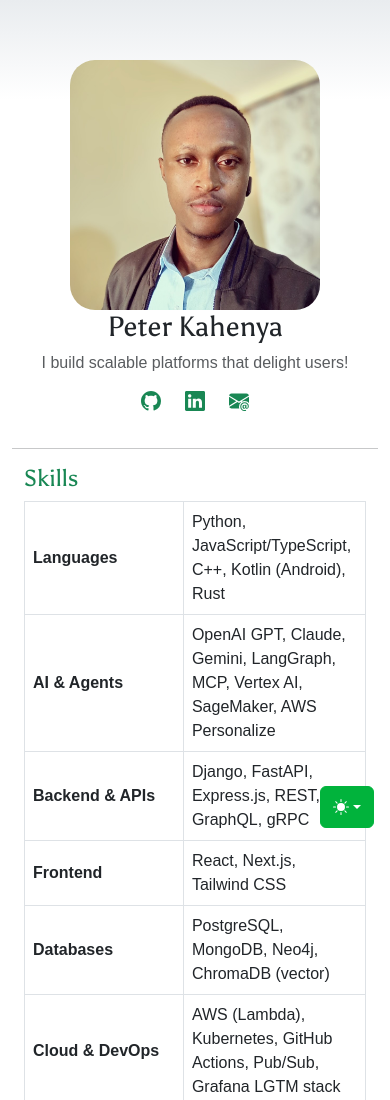
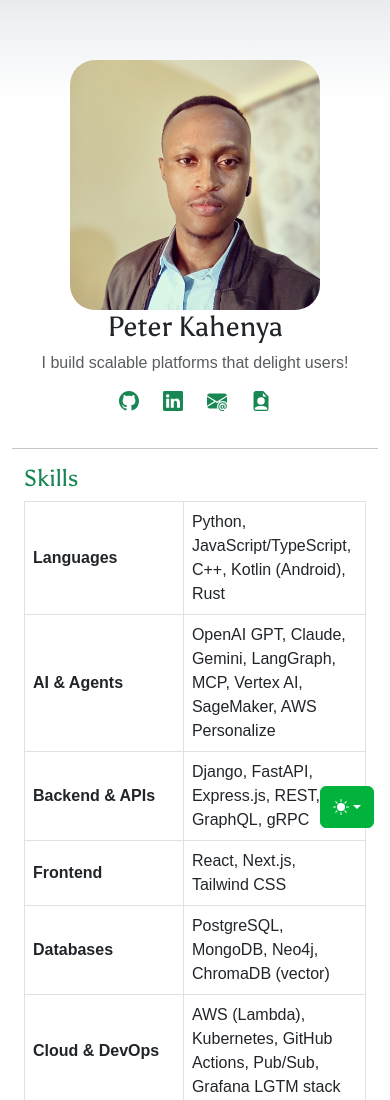
Before and after one commit to PeterKahenya/peterkahenya, a plain HTML site: page index.html in a window 390 px wide. Shown: the top 1100 px of the page. Drawn offline with Linux system fonts and the light colour scheme.

Commit message:
Link the October 2026 CV from the header
- Add the CV PDF under assets/docs and a CV icon link next to the
  GitHub, LinkedIn and email icons
- Lay the icons out with a flex gap instead of grid columns so all
  four stay on one line on phones (same spacing on desktop)
- Give each icon link an aria-label and tooltip

Co-Authored-By: Claude Opus 5.5 <noreply@anthropic.com>

```diff
--- a/index.html
+++ b/index.html
@@ -275,10 +275,12 @@
               <p class="text-body-secondary">
                 I build scalable platforms that delight users!
               </p>
-              <div class="row align-items-center justify-content-center">
+              <div class="d-flex align-items-center justify-content-center gap-4">
                 <a
                   href="https://github.com/PeterKahenya"
-                  class="col text-success"
+                  class="text-success"
+                  aria-label="GitHub"
+                  title="GitHub"
                 >
                   <svg
                     xmlns="http://www.w3.org/2000/svg"
@@ -295,7 +297,9 @@
                 </a>
                 <a
                   href="https://www.linkedin.com/in/peter-kahenya/"
-                  class="col text-success"
+                  class="text-success"
+                  aria-label="LinkedIn"
+                  title="LinkedIn"
                 >
                   <svg
                     xmlns="http://www.w3.org/2000/svg"
@@ -312,7 +316,9 @@
                 </a>
                 <a
                   href="mailto:peterkahenyanjoki@gmail.com"
-                  class="col text-success"
+                  class="text-success"
+                  aria-label="Email"
+                  title="Email"
                 >
                   <svg
                     xmlns="http://www.w3.org/2000/svg"
@@ -327,6 +333,25 @@
                     />
                     <path
                       d="M15.834 12.244c0 1.168-.577 2.025-1.587 2.025-.503 0-1.002-.228-1.12-.648h-.043c-.118.416-.543.643-1.015.643-.77 0-1.259-.542-1.259-1.434v-.529c0-.844.481-1.4 1.26-1.4.585 0 .87.333.953.63h.03v-.568h.905v2.19c0 .272.18.42.411.42.315 0 .639-.415.639-1.39v-.118c0-1.277-.95-2.326-2.484-2.326h-.04c-1.582 0-2.64 1.067-2.64 2.724v.157c0 1.867 1.237 2.654 2.57 2.654h.045c.507 0 .935-.07 1.18-.18v.731c-.219.1-.643.175-1.237.175h-.044C10.438 16 9 14.82 9 12.646v-.214C9 10.36 10.421 9 12.485 9h.035c2.12 0 3.314 1.43 3.314 3.034v.21Zm-4.04.21v.227c0 .586.227.8.581.8.31 0 .564-.17.564-.743v-.367c0-.516-.275-.708-.572-.708-.346 0-.573.245-.573.791Z"
+                    />
+                  </svg>
+                </a>
+                <a
+                  href="assets/docs/Peter%20Kahenya%20CV%20October%202026.pdf"
+                  class="text-success"
+                  aria-label="CV (PDF)"
+                  title="CV (PDF)"
+                >
+                  <svg
+                    xmlns="http://www.w3.org/2000/svg"
+                    width="20"
+                    height="20"
+                    fill="currentColor"
+                    class="bi bi-file-earmark-person-fill"
+                    viewBox="0 0 16 16"
+                  >
+                    <path
+                      d="M9.293 0H4a2 2 0 0 0-2 2v12a2 2 0 0 0 2 2h8a2 2 0 0 0 2-2V4.707A1 1 0 0 0 13.707 4L10 .293A1 1 0 0 0 9.293 0M9.5 3.5v-2l3 3h-2a1 1 0 0 1-1-1M11 8a3 3 0 1 1-6 0 3 3 0 0 1 6 0m2 5.755V14a1 1 0 0 1-1 1H4a1 1 0 0 1-1-1v-.245S4 12 8 12s5 1.755 5 1.755"
                     />
                   </svg>
                 </a>
```
Also changed, not shown: 1 other file.
